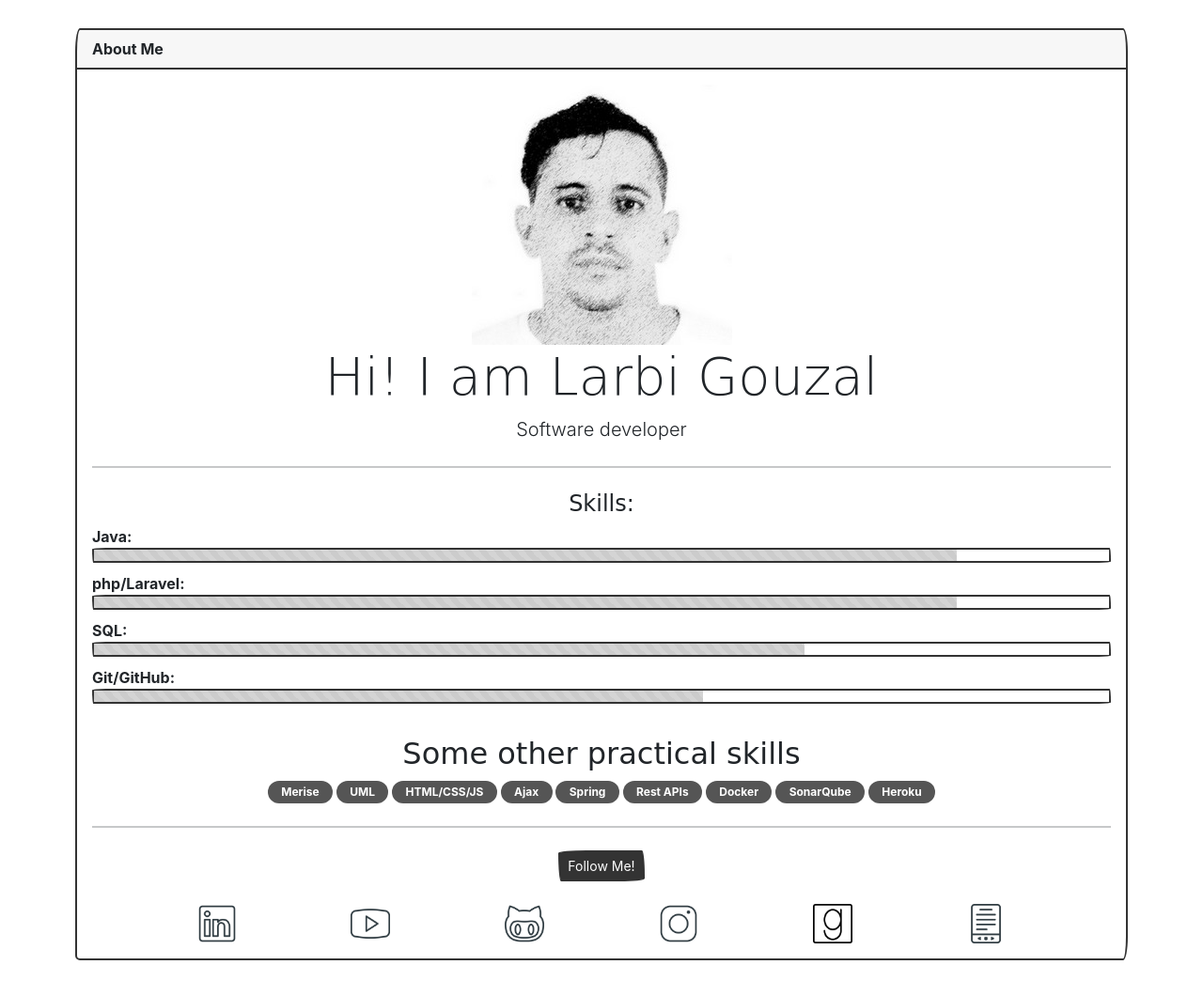
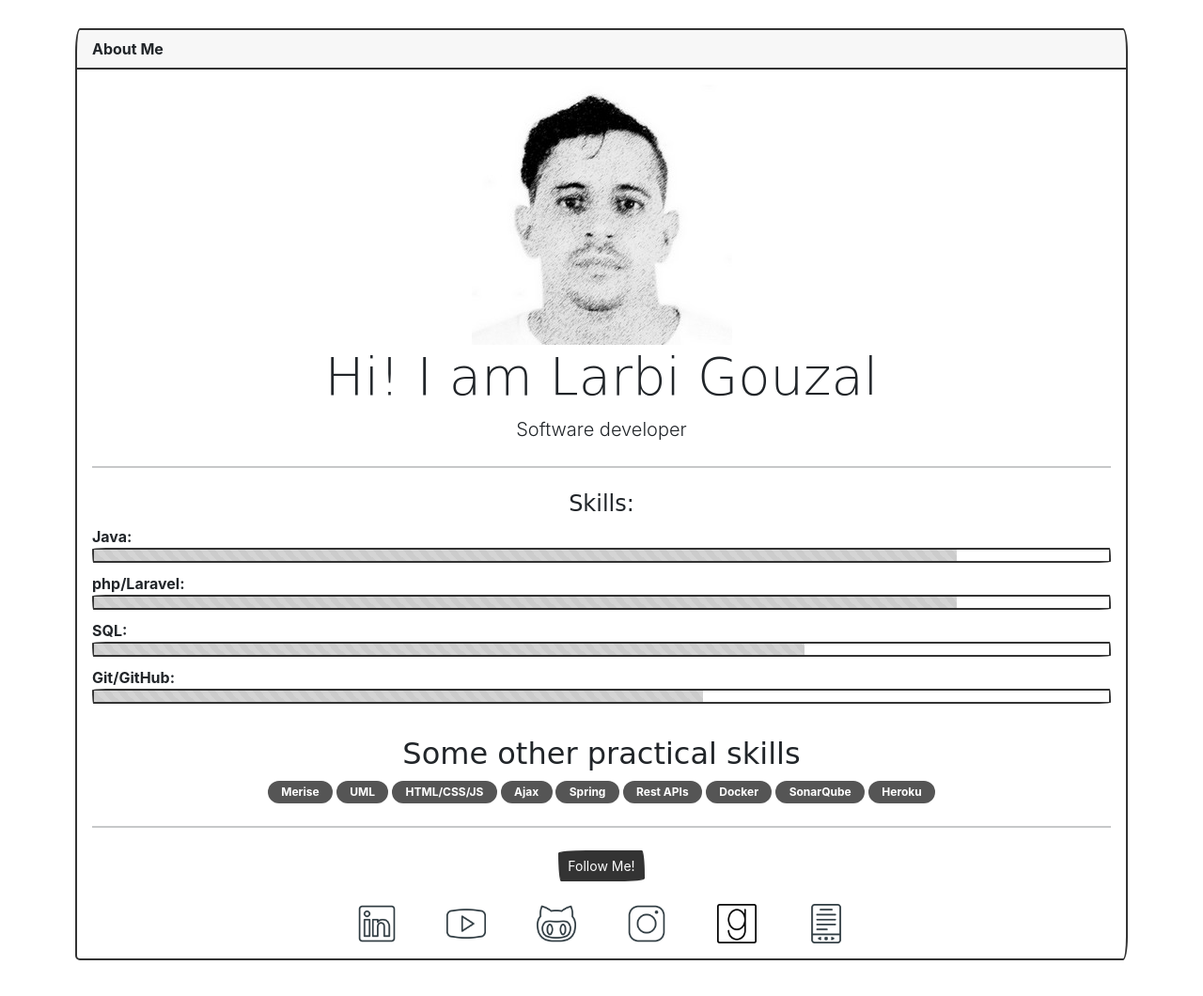
Before and after one commit to gouzal/gouzal.github.io, a plain HTML site: page index.html in a window 1280 px wide. Shown: the whole page at 94% size. Drawn offline with Linux system fonts and the light colour scheme; a web font is replaced by a local one.

Commit message:
change style

```diff
--- a/index.html
+++ b/index.html
@@ -110,6 +110,7 @@
         .img {
             position: relative;
             display: inline-block;
+            margin: 0 25px;
         }
 
         .img .top {
@@ -130,12 +131,7 @@
             align-items: center;
         }
 
-        .follow {
-            display: flex;
-             column-gap: 10px;
 
-            justify-content:space-evenly;
-        }
     </style>
 </body>
 
```
